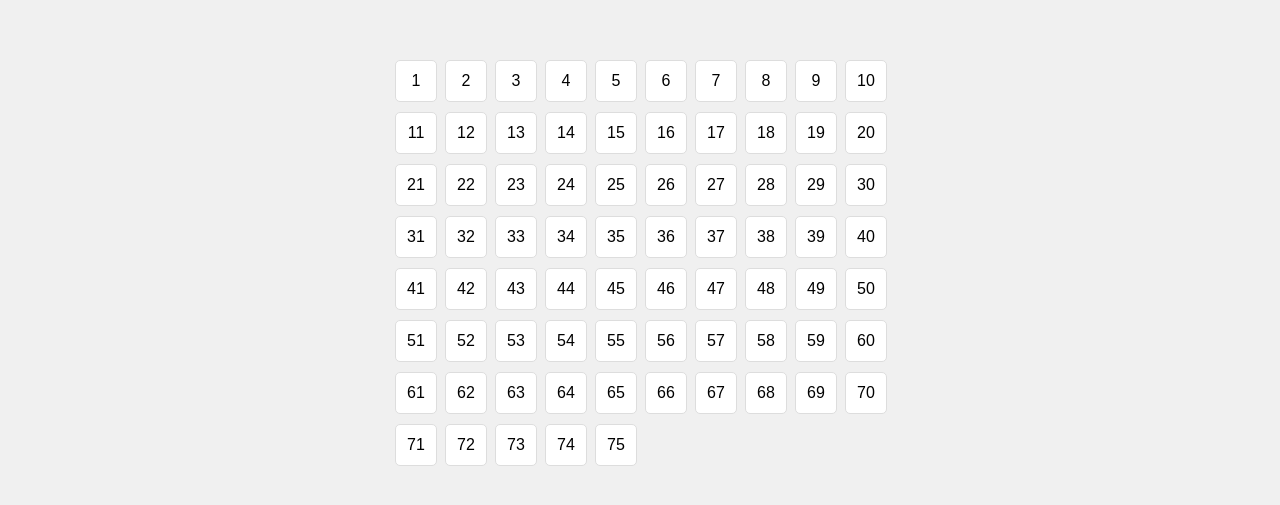
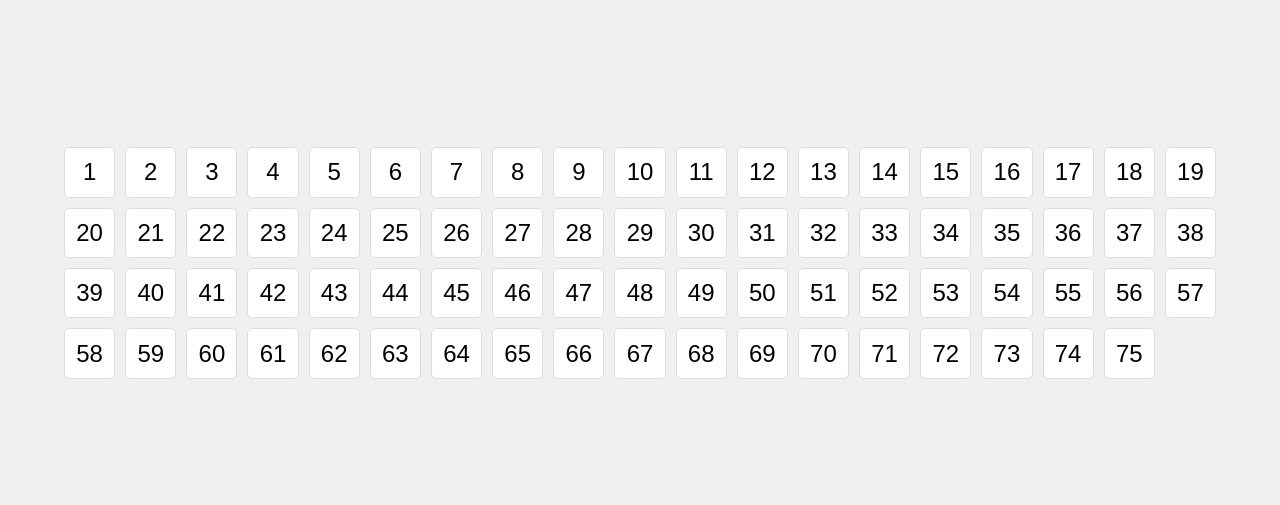
Before and after one commit to renan2122/Bingo, a plain HTML site: page index.html in a window 1280 px wide. Shown: the part 137-642 px from the top of the page. Drawn offline with Linux system fonts and the light colour scheme.

Commit message:
Update styles.css

```diff
--- a/styles.css
+++ b/styles.css
@@ -1,33 +1,36 @@
 body {
-    font-family: Arial, sans-serif;
+    margin: 0;
+    padding: 0;
     display: flex;
     justify-content: center;
     align-items: center;
     height: 100vh;
-    margin: 0;
+    font-family: Arial, sans-serif;
     background-color: #f0f0f0;
 }
 
 #numbers-container {
     display: grid;
-    grid-template-columns: repeat(10, 40px);
-    grid-gap: 10px;
+    grid-template-columns: repeat(auto-fit, minmax(50px, 1fr));
+    gap: 10px;
+    width: 90%;
+    max-width: 1200px;
 }
 
 .number {
     display: flex;
     justify-content: center;
     align-items: center;
-    width: 40px;
-    height: 40px;
-    background-color: #fff;
+    background-color: #ffffff;
     border: 1px solid #ddd;
     border-radius: 5px;
     cursor: pointer;
+    font-size: 1.5rem;
+    padding: 20% 0;
     transition: background-color 0.3s;
 }
 
 .number.clicked {
     background-color: #4caf50;
-    color: #fff;
+    color: #ffffff;
 }
```
